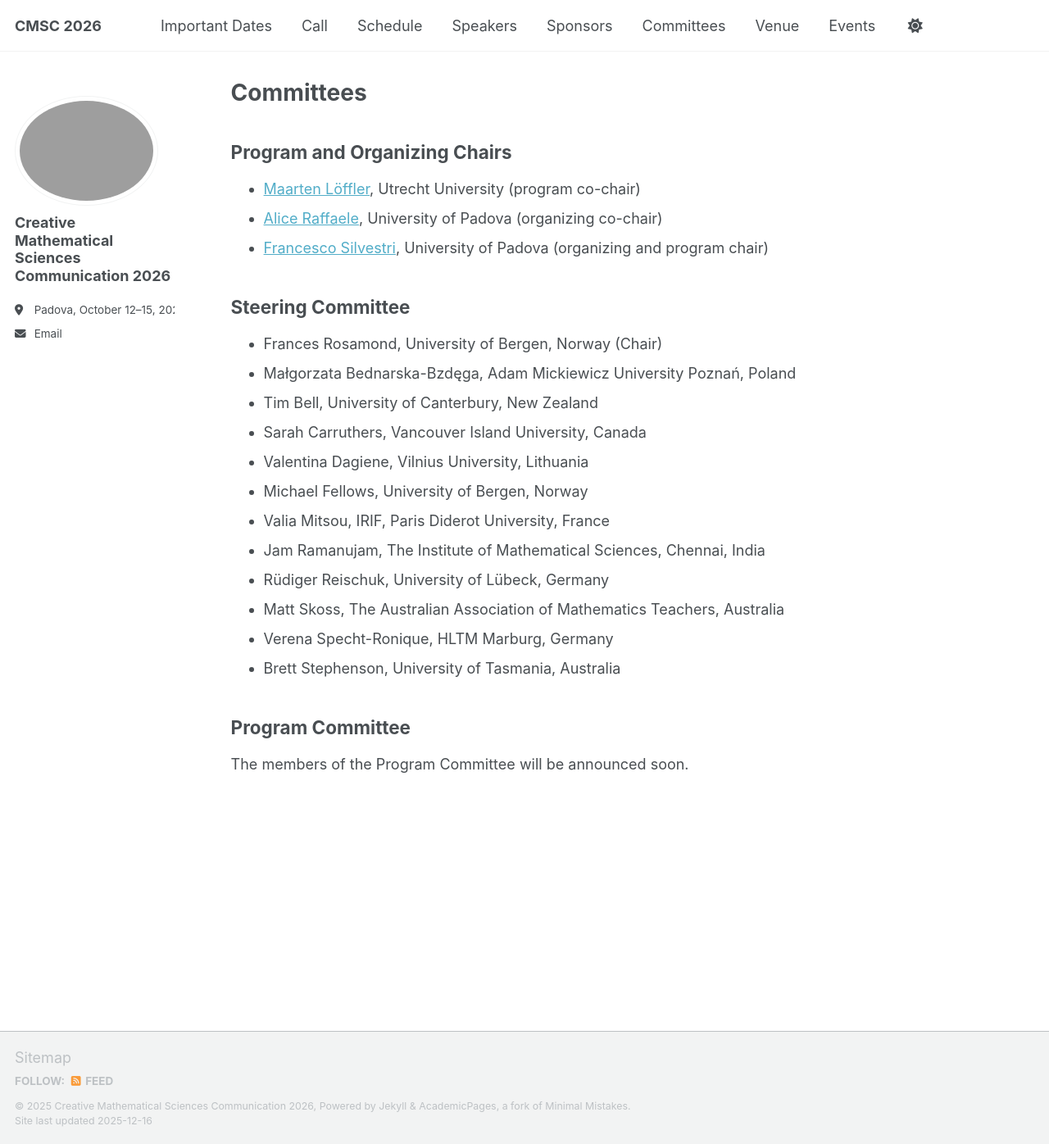
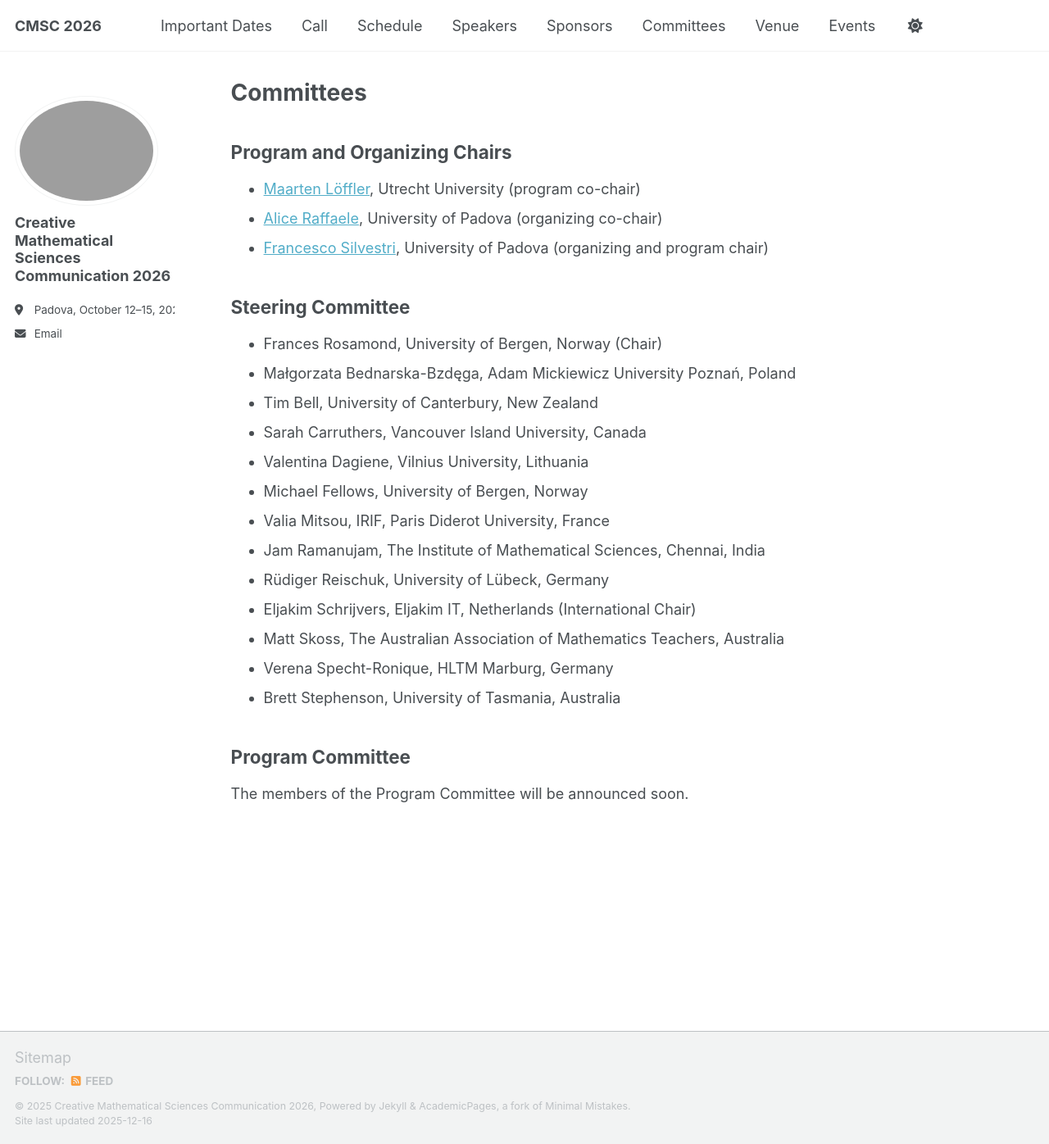
Before and after one commit to CMSC2026/cmsc2026.github.io, a Jekyll site: the page built from _pages/committees.md, in a window 1280 px wide and 1396 px high. Shown: the whole window at 82% size. Built offline with Jekyll 4.4.1, drawn with Linux system fonts in a browser that asks for light colours; a script that is not in the unit is left out.

Commit message:
Update committees.md

```diff
--- a/_pages/committees.md
+++ b/_pages/committees.md
@@ -23,6 +23,7 @@ author_profile: true
 - Valia Mitsou, IRIF, Paris Diderot University, France
 - Jam Ramanujam, The Institute of Mathematical Sciences, Chennai, India
 - Rüdiger Reischuk, University of Lübeck, Germany
+- Eljakim Schrijvers, Eljakim IT, Netherlands (International Chair)
 - Matt Skoss, The Australian Association of Mathematics Teachers, Australia
 - Verena Specht-Ronique, HLTM Marburg, Germany
 - Brett Stephenson, University of Tasmania, Australia
```
